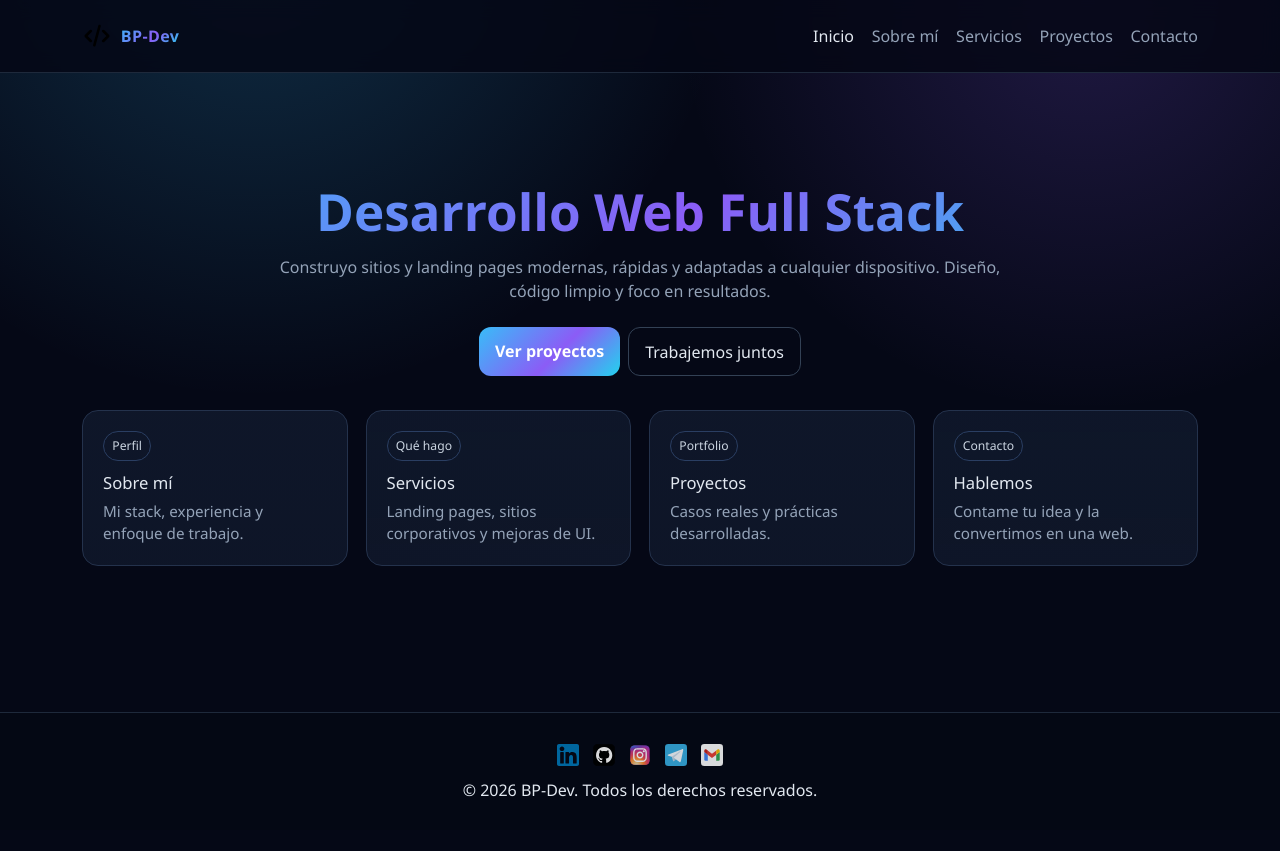
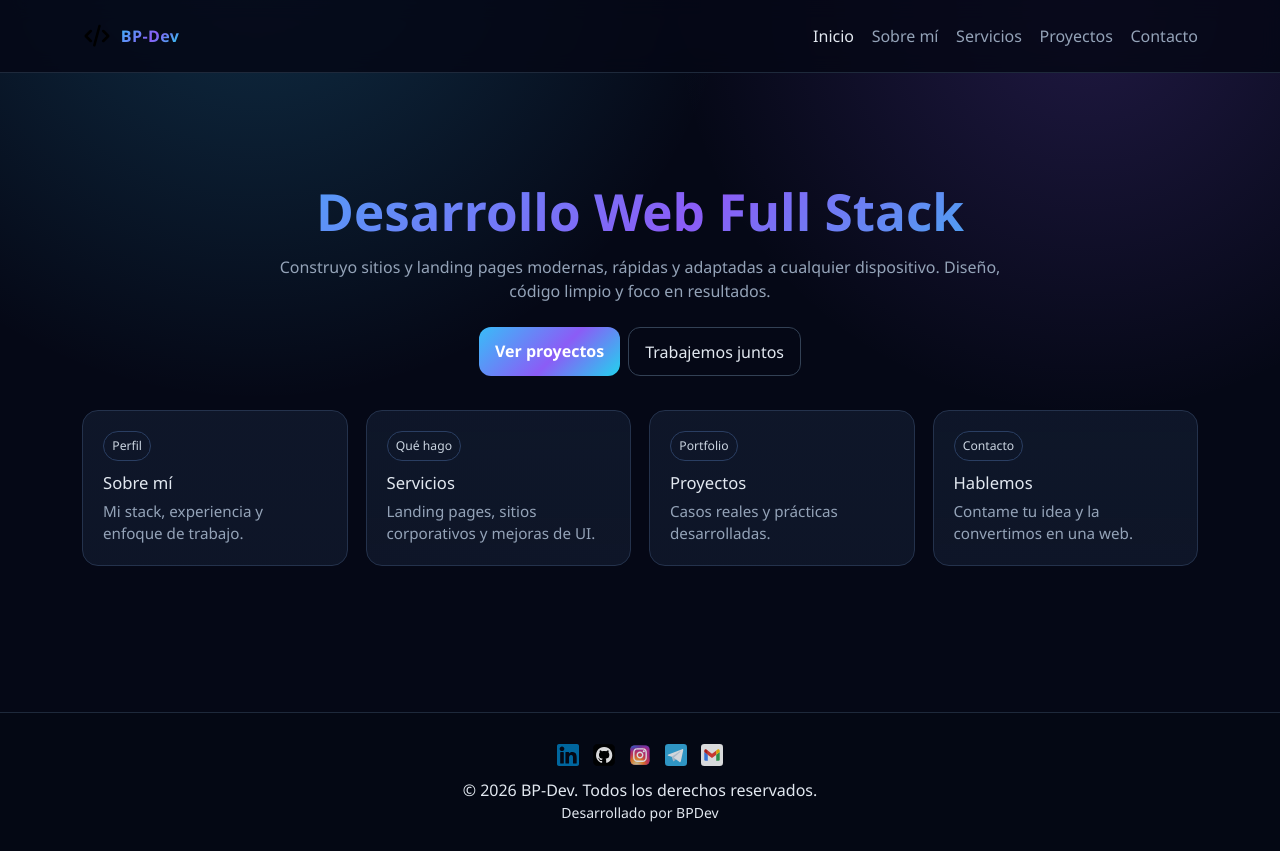
Before and after one commit to WaiiTiNG23/bp_web, a plain HTML site: page index.html in a window 1280 px wide. Before the commit the page ends 830 px from the top, so only its background shows below. Drawn offline with nearby package versions, Linux system fonts and the light colour scheme.

Commit message:
chore(footer): agregar link 'Desarrollado por BPDev' a GitHub Pages

```diff
--- a/index.html
+++ b/index.html
@@ -97,6 +97,7 @@
     </div>
     <p class="mb-0">© 2026 BP-Dev. Todos los derechos reservados.</p>
   </div>
+    <p class="mb-0 small">Desarrollado por <a href="https://waiiting23.github.io/bp_web/" target="_blank" rel="noopener">BPDev</a></p>
 </footer>
 
 <script src="https://cdn.jsdelivr.net/npm/bootstrap@5.3.2/dist/js/bootstrap.bundle.min.js"></script>
```
Also changed, not shown: pages/about.html (+1 -0 lines), pages/contact.html (+1 -0 lines), pages/projects.html (+1 -0 lines), pages/services.html (+1 -0 lines).
